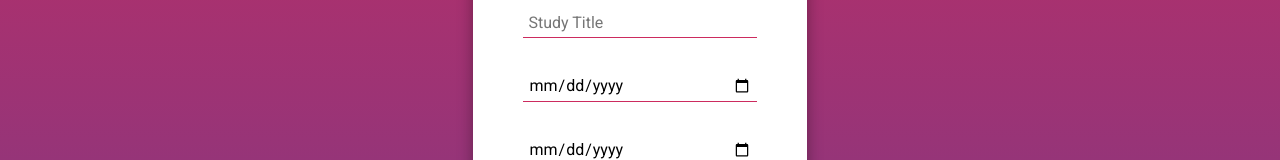
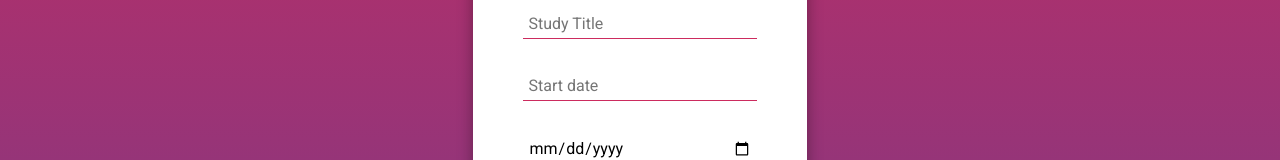
Before and after one commit to amora7741/CVApp, a React (Vite) app: page / in a window 1280 px wide. Both pictures are taken after a click on the button 640 px from the left and 528 px from the top of the page. Shown: the part 338-498 px from the top of the page. Built offline with nearby package versions, Linux system fonts and the light colour scheme.

Commit message:
Add placeholder for date input

```diff
--- a/src/components/EducationalInfo.jsx
+++ b/src/components/EducationalInfo.jsx
@@ -23,10 +23,13 @@ function EducationalInfo({ educationalInfo, onChange }) {
         placeholder='Study Title'
       />
       <input
-        type='date'
+        type='text'
         name='studyStart'
         value={educationalInfo.studyStart || ''}
         onChange={handleChange}
+        placeholder='Start date'
+        onFocus={(e) => (e.target.type = 'date')}
+        onBlur={(e) => (e.target.type = 'text')}
       />
       <input
         type='date'
```
